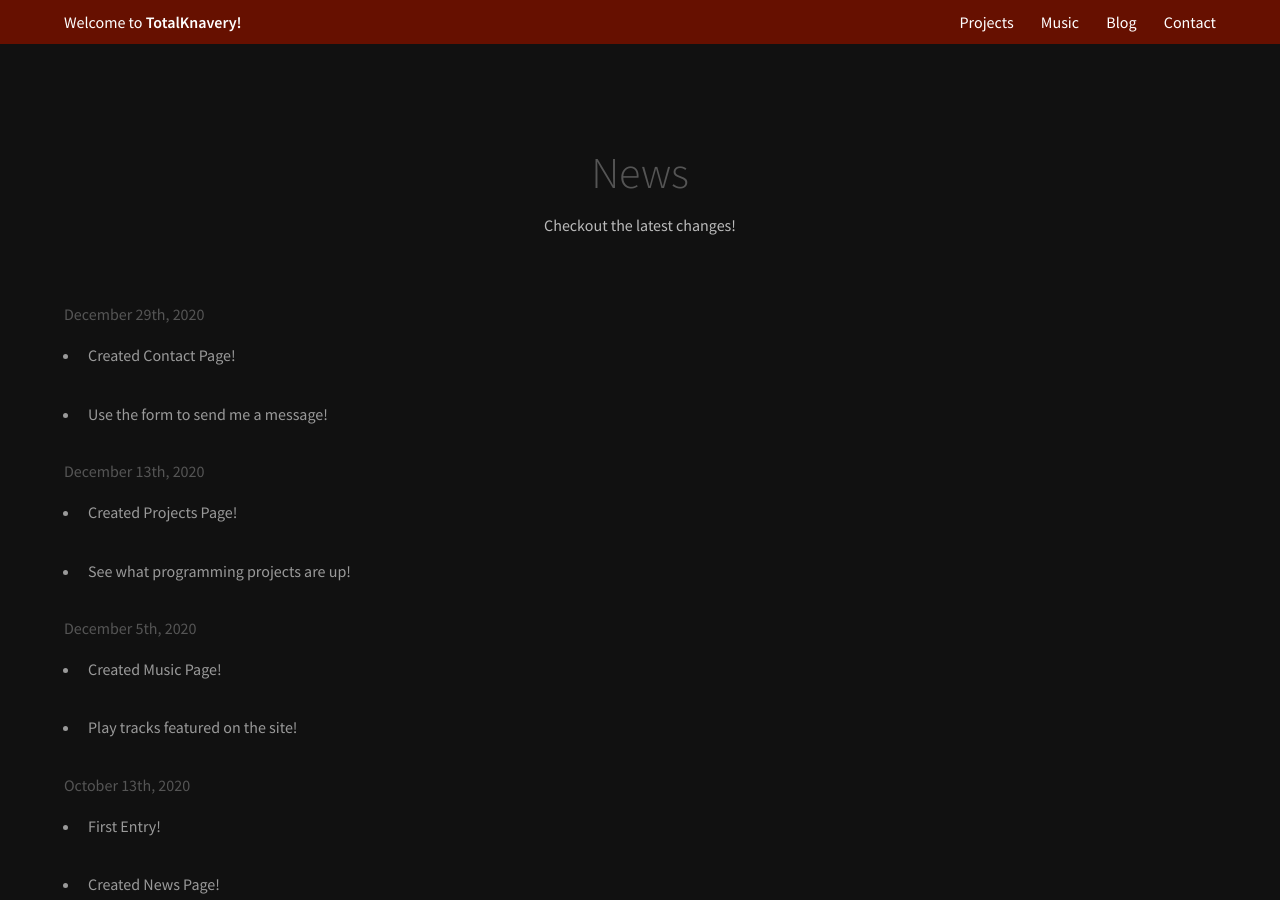
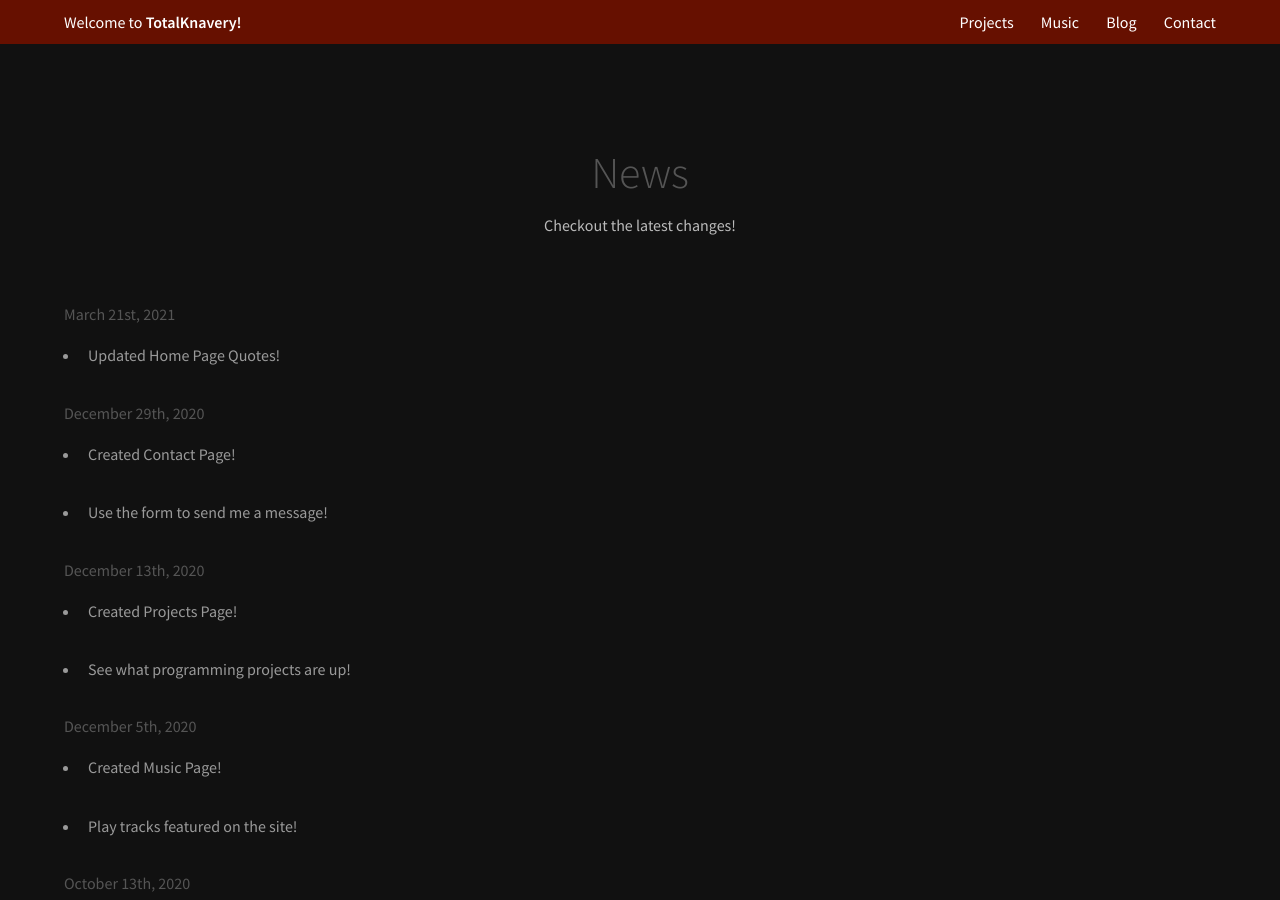
Before and after one commit to knaveightt/totalknavery, a Jekyll site: the page built from pages/news.md, in a window 1280 px wide and 900 px high. Built offline with Jekyll 4.4.1, drawn with Linux system fonts in a browser that asks for light colours.

Commit message:
Updated news page

```diff
--- a/_data/news.yaml
+++ b/_data/news.yaml
@@ -4,6 +4,10 @@
 #     - entry: Sample Change 1
 #     - entry: Sample Change 2
 #     - entry: Sample Change 3
+- date: March 21st, 2021
+  changes:
+    - entry: Updated Home Page Quotes!
+
 - date: December 29th, 2020
   changes:
     - entry: Created Contact Page!
```
